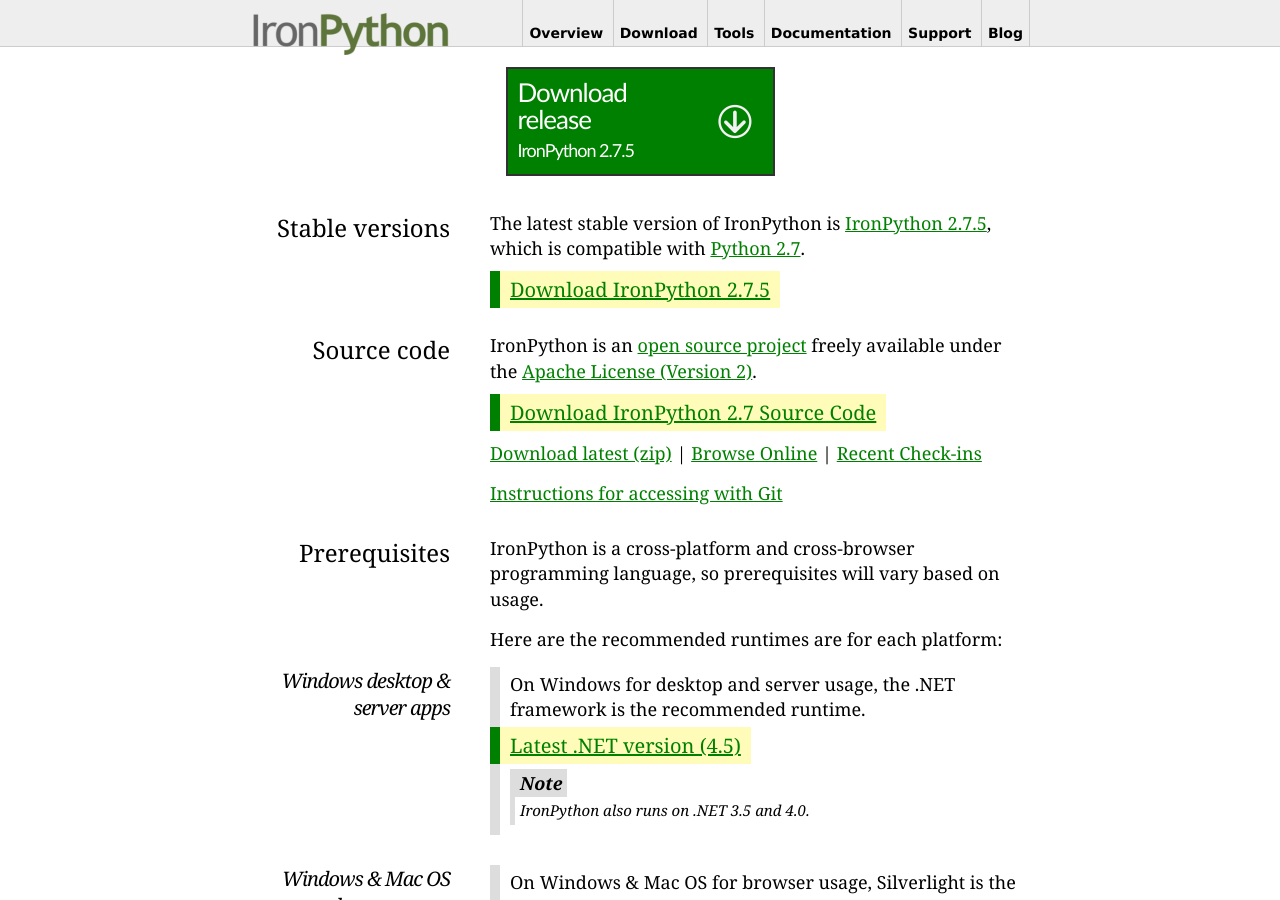
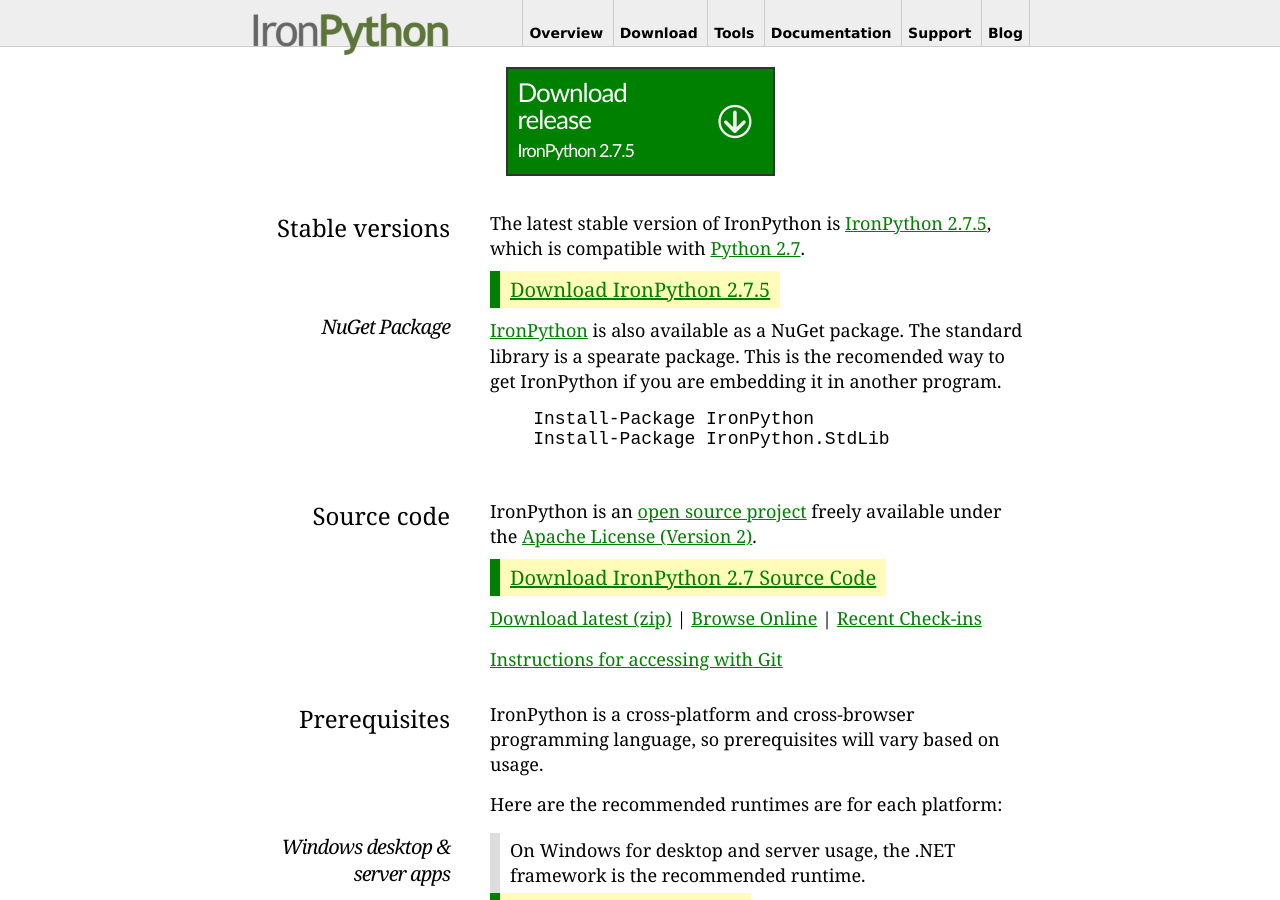
Before and after one commit to IronLanguages/ironpython.net, a Jekyll site: the page built from download/index.html, in a window 1280 px wide and 900 px high. Built offline with Jekyll 4.4.1, drawn with Linux system fonts in a browser that asks for light colours.

Commit message:
Fix #3 - Add NuGet info to download page.

```diff
--- a/download/index.html
+++ b/download/index.html
@@ -10,6 +10,13 @@
     <div class="download col container">
         <a class="reference external" href="{{site.stable_release_url}}">Download IronPython {{site.stable_version}}</a>
     </div>
+
+    <h2>NuGet Package</h2>
+    <p><a href="https://www.nuget.org/packages/IronPython">IronPython</a> is also available as a NuGet package. The standard library is a spearate package. This is the recomended way to get IronPython if you are embedding it in another program.</p>
+    <pre>
+    Install-Package IronPython
+    Install-Package IronPython.StdLib
+    </pre>
 </div>
 <div class="section" id="source-code">
     <h1>Source code</h1>
```
